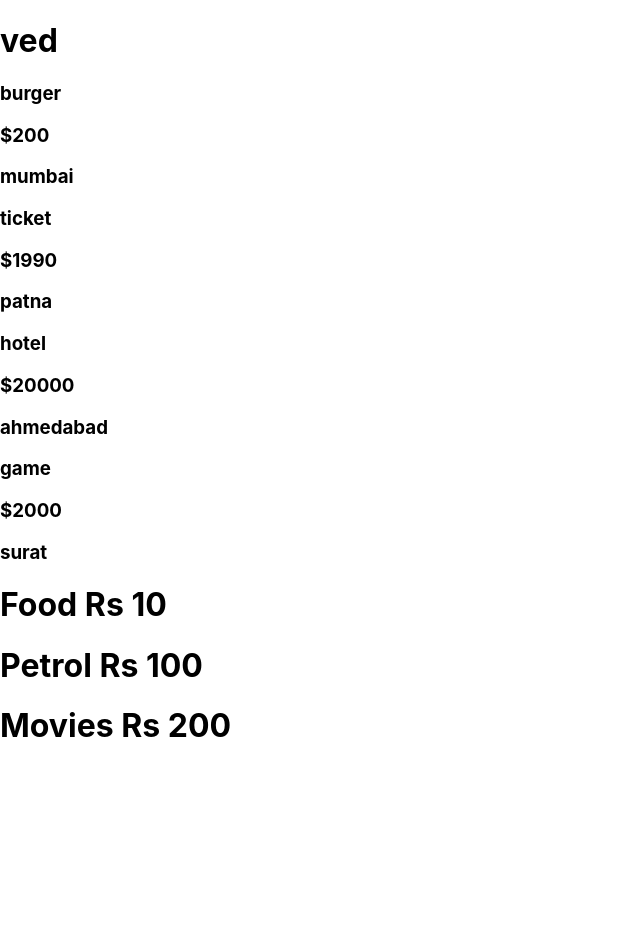
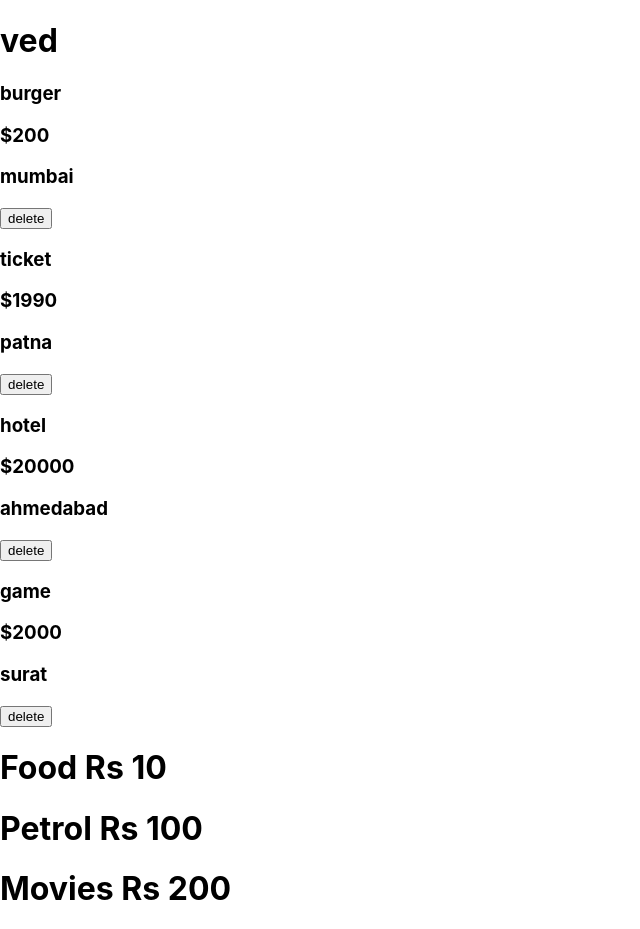
Before and after one commit to ved1150/react-starter-sharpener, a React (Create React App) app: page / in a window 1280 px wide. Shown: the whole page, without its empty margins (0-640 px from the left). Before the commit the page ends 800 px from the top, so only its background shows below. Built offline with nearby package versions, Linux system fonts and the light colour scheme.

Commit message:
add delete button

```diff
--- a/src/expensee/Expense.js
+++ b/src/expensee/Expense.js
@@ -1,10 +1,13 @@
  let Expense= (props) =>{
-
+    let deleteHandler =() => {
+      console.log('click')
+    }
     return(
       <div>
         <h3>{props.title}</h3>
         <h3>${props.amount}</h3>
         <h3>{props.location}</h3>
+        <button onClick={deleteHandler}>delete</button>
       </div>
     )
 }
```
